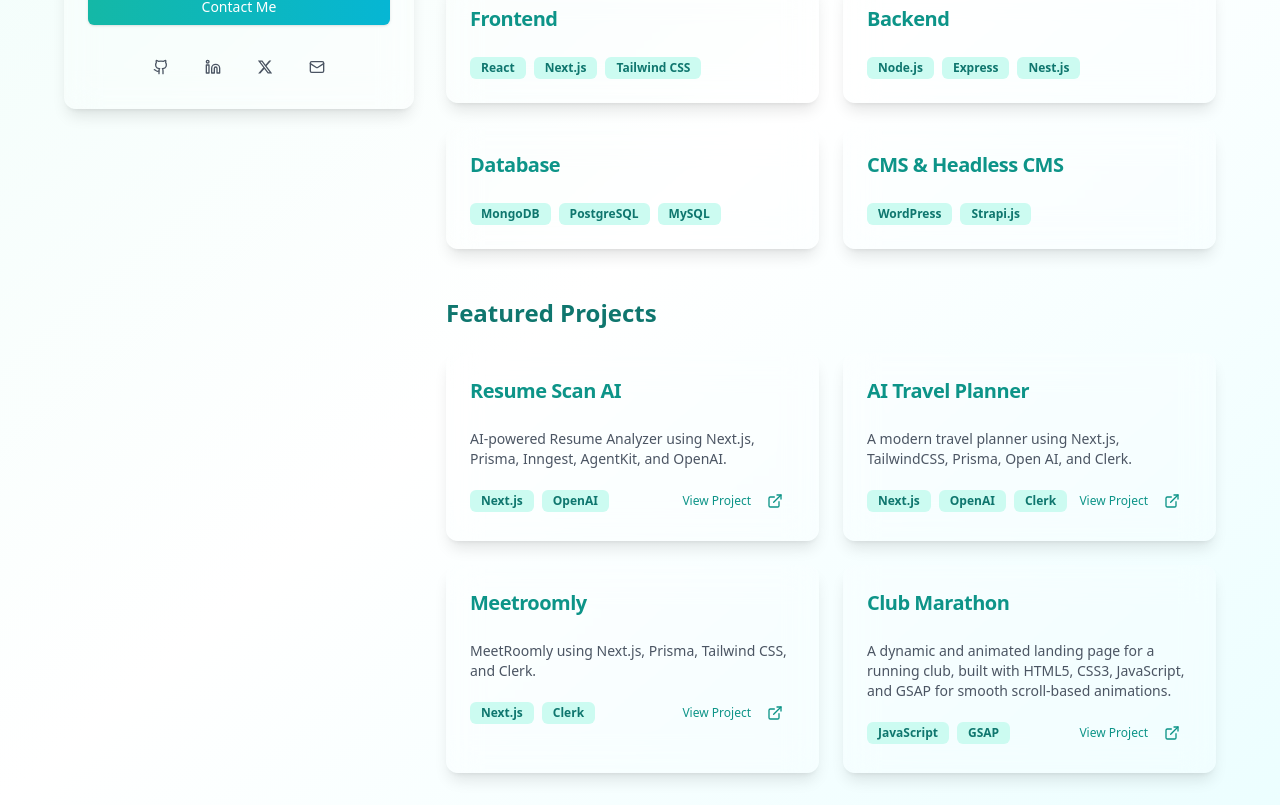
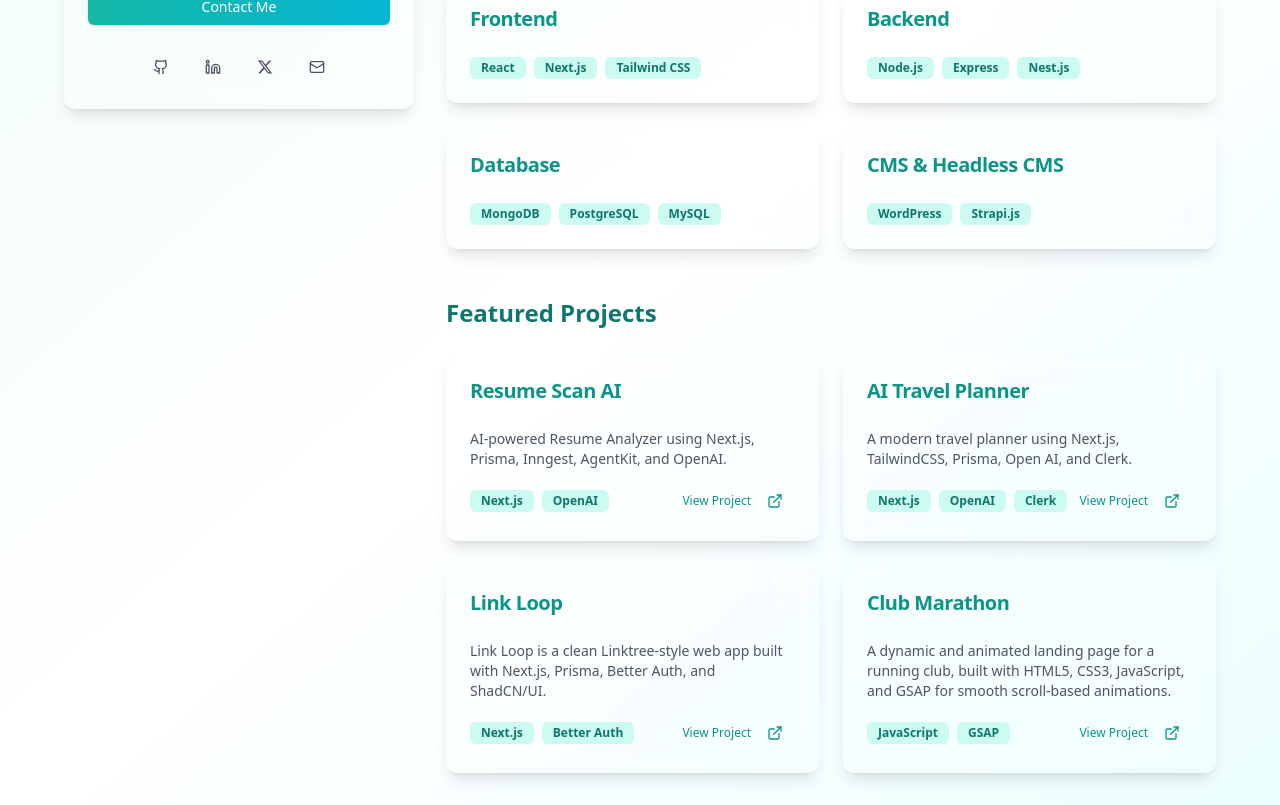
Before and after one commit to saidMounaim/mounaim.dev, a Next.js app: page / in a window 1280 px wide. Shown: the part 311-1116 px from the top of the page. Built offline with nearby package versions, Linux system fonts and the light colour scheme.

Commit message:
Update projects

```diff
--- a/constants/index.ts
+++ b/constants/index.ts
@@ -24,11 +24,11 @@
     link: "https://travelplan-sm.vercel.app/",
   },
   {
-    title: "Meetroomly",
+    title: "Link Loop",
     description:
-      "MeetRoomly using Next.js, Prisma, Tailwind CSS, and Clerk.",
-    techs: ["Next.js", "Clerk"],
-    link: "https://meetroomly.vercel.app/",
+      "Link Loop is a clean Linktree-style web app built with Next.js, Prisma, Better Auth, and ShadCN/UI.",
+    techs: ["Next.js", "Better Auth"],
+    link: "https://link-loop-share.vercel.app/",
   },
   {
     title: "Club Marathon",
@@ -38,7 +38,6 @@
     link: "https://clubmarathon.fr/",
   },
 ];
-
 
 export const infos = {
   fullName: "Said MOUNAIM",
```
